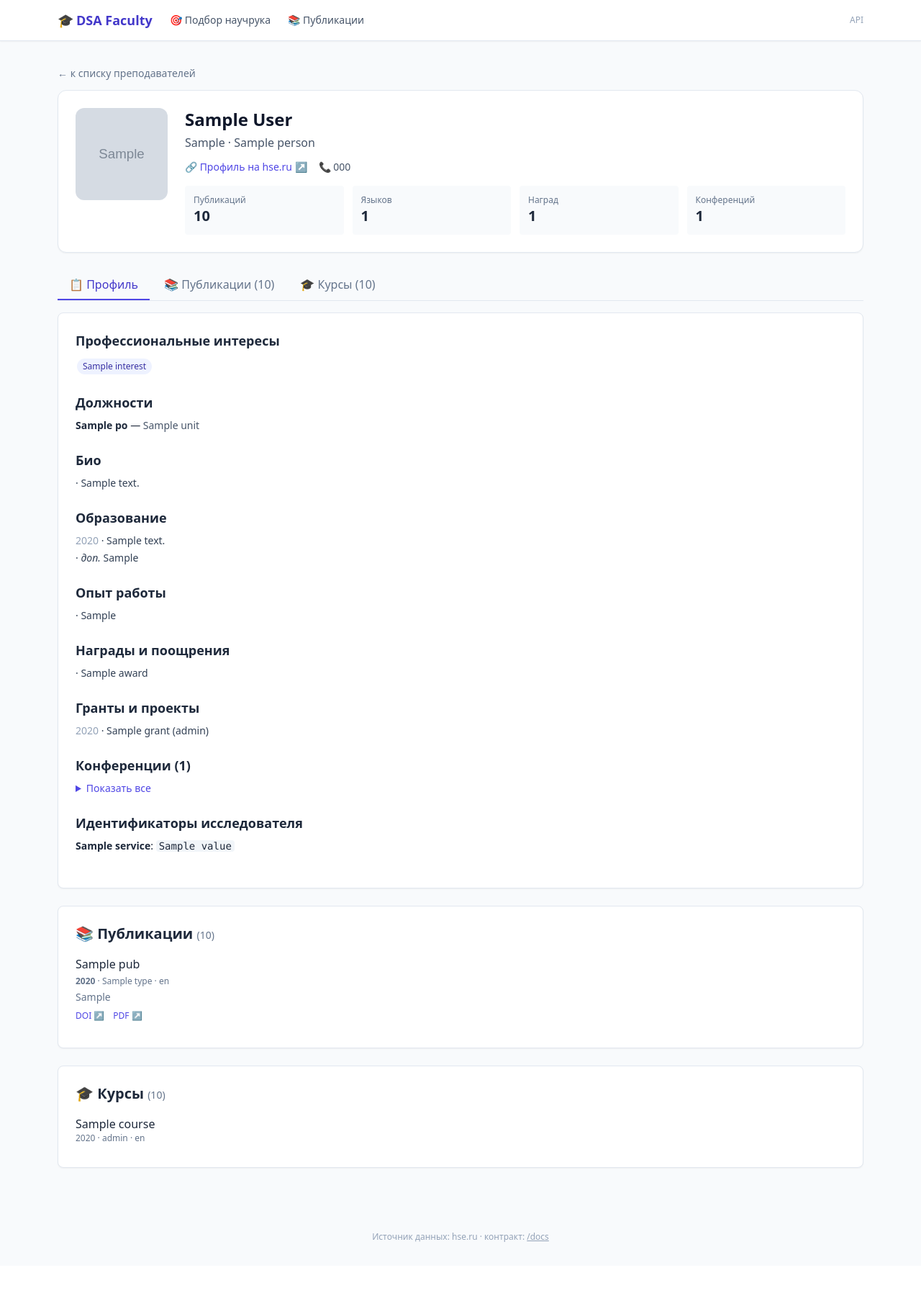
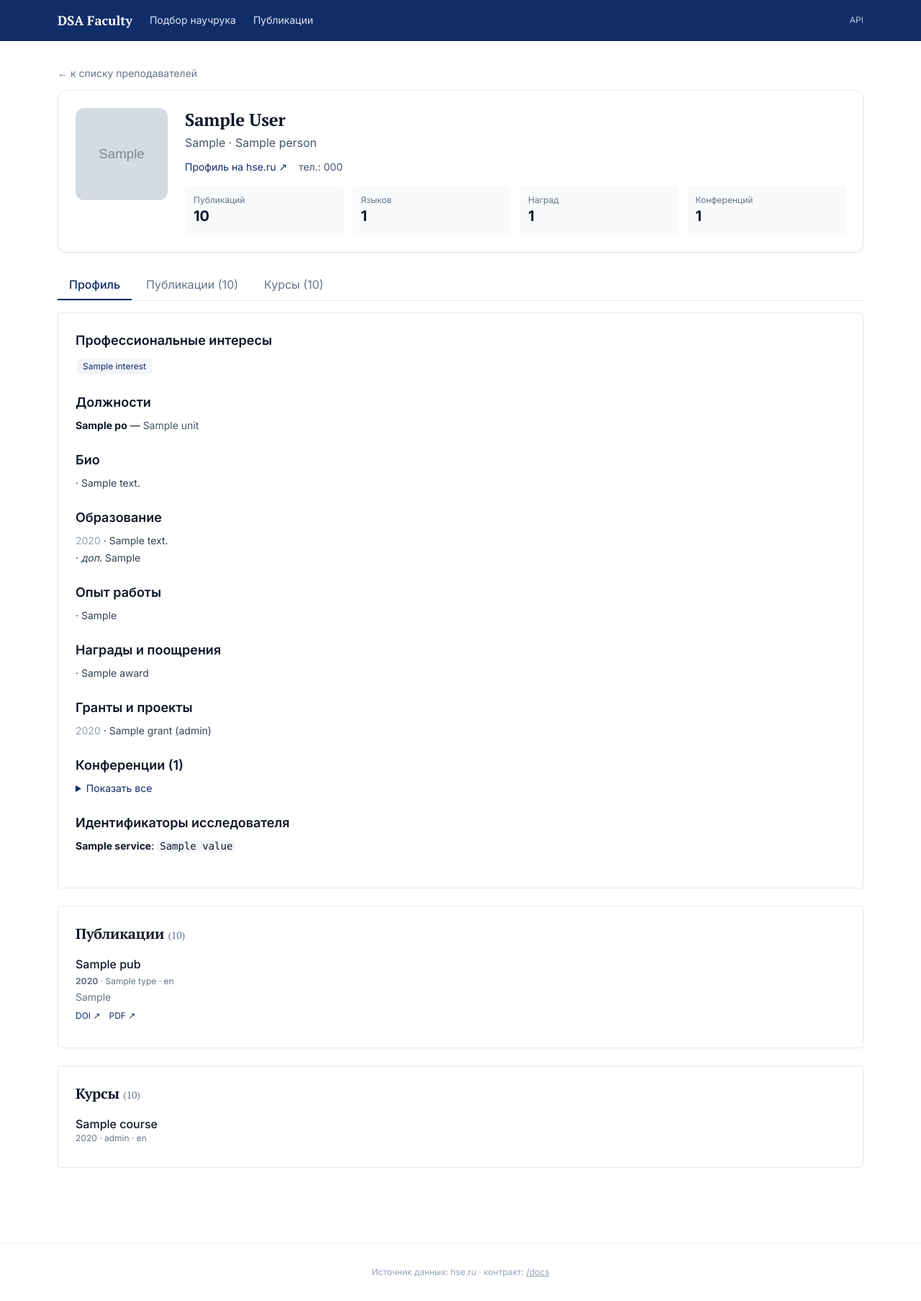
Before and after one commit to iagafoshin/dsa-faculty-service, a FastAPI app: template templates/profile.html in a window 1280 px wide. Shown: the whole page at 72% size. Before the commit the page ends 1725 px from the top, so only its background shows below. Run offline with FastAPI, Linux system fonts and the light colour scheme; the template is opened without the code that fills it: most values are stand-ins (such as "Sample title", 1, 10 or a date in 2020); grey boxes marked "Sample" are stand-in pictures; some libraries are stand-ins or nearby versions.

Commit message:
polished UI with faculty filter and richer cards

```diff
--- a/templates/admin_job.html
+++ b/templates/admin_job.html
@@ -7,7 +7,7 @@
   <meta http-equiv="refresh" content="3">
 {% endif %}
 
-<a href="/admin" class="text-sm text-slate-500 hover:text-indigo-700">← к списку джобов</a>
+<a href="/admin" class="text-sm text-slate-500 hover:text-hse-700">← к списку джобов</a>
 
 <div class="bg-white rounded-xl shadow-sm border border-slate-200 p-6 mt-3">
   <div class="flex items-center justify-between gap-3">
@@ -15,7 +15,7 @@
     {% if job.status == 'done' %}<span class="px-2 py-1 rounded text-sm bg-emerald-100 text-emerald-700">✓ done</span>
     {% elif job.status == 'failed' %}<span class="px-2 py-1 rounded text-sm bg-rose-100 text-rose-700">✗ failed</span>
     {% elif job.status == 'cancelled' %}<span class="px-2 py-1 rounded text-sm bg-slate-100 text-slate-600">⊘ cancelled</span>
-    {% elif job.status == 'running' %}<span class="px-2 py-1 rounded text-sm bg-indigo-100 text-indigo-700">⟳ running</span>
+    {% elif job.status == 'running' %}<span class="px-2 py-1 rounded text-sm bg-hse-100 text-hse-700">⟳ running</span>
     {% elif job.status == 'queued' %}<span class="px-2 py-1 rounded text-sm bg-amber-100 text-amber-700">… queued</span>
     {% elif job.status == 'cancelling' %}<span class="px-2 py-1 rounded text-sm bg-amber-100 text-amber-700">⌛ cancelling</span>
     {% endif %}
--- a/templates/base.html
+++ b/templates/base.html
@@ -4,46 +4,83 @@
   <meta charset="utf-8">
   <meta name="viewport" content="width=device-width, initial-scale=1">
   <title>{% block title %}DSA Faculty{% endblock %}</title>
+  <link rel="preconnect" href="https://fonts.googleapis.com">
+  <link rel="preconnect" href="https://fonts.gstatic.com" crossorigin>
+  <link href="https://fonts.googleapis.com/css2?family=PT+Serif:ital,wght@0,400;0,700;1,400&family=Inter:wght@400;500;600;700&display=swap" rel="stylesheet">
   <script src="https://cdn.tailwindcss.com"></script>
+  <script>
+    // HSE-палитра: тёмный navy с акцентом, минимум градиентов.
+    tailwind.config = {
+      theme: {
+        extend: {
+          colors: {
+            hse: {
+              50: '#f3f5fa',
+              100: '#e2e7f1',
+              200: '#bcc6dd',
+              300: '#8294b9',
+              500: '#3c4d80',
+              600: '#26356a',
+              700: '#102d69',   // основной фирменный navy
+              800: '#0b2256',
+              900: '#071a44',
+            },
+          },
+          fontFamily: {
+            sans: ['Inter', 'system-ui', 'sans-serif'],
+            serif: ['"PT Serif"', 'Charter', 'Georgia', 'serif'],
+          },
+          borderRadius: {
+            DEFAULT: '4px',
+            'lg': '4px',
+            'md': '4px',
+          },
+        },
+      },
+    };
+  </script>
   <style>
-    .chip { display:inline-block; padding: 2px 8px; border-radius: 9999px;
-            background: #eef2ff; color: #3730a3; font-size: 0.75rem;
+    body { font-family: 'Inter', system-ui, sans-serif; }
+    h1, h2 { font-family: 'PT Serif', Charter, Georgia, serif; letter-spacing: -0.01em; }
+    .chip { display:inline-block; padding: 2px 8px; border-radius: 3px;
+            background: #f3f5fa; color: #102d69; font-size: 0.75rem;
             margin: 1px 2px; }
-    .progress { background: #e5e7eb; height: 6px; border-radius: 3px; overflow:hidden; }
-    .progress > div { background: #4f46e5; height: 100%; }
+    .progress { background: #e5e7eb; height: 6px; border-radius: 2px; overflow:hidden; }
+    .progress > div { background: #102d69; height: 100%; }
     .truncate-2 { display:-webkit-box; -webkit-line-clamp: 2; -webkit-box-orient: vertical; overflow: hidden; }
-    .tier-badge { display:inline-block; padding: 2px 10px; border-radius: 9999px;
-                  font-size: 0.7rem; font-weight: 500; letter-spacing: 0.01em; }
+    .tier-badge { display:inline-block; padding: 2px 10px; border-radius: 2px;
+                  font-size: 0.7rem; font-weight: 500; letter-spacing: 0.02em;
+                  text-transform: uppercase; }
     .tier-strong { background: #dcfce7; color: #166534; }
     .tier-medium { background: #fef3c7; color: #92400e; }
     .tier-weak   { background: #f1f5f9; color: #64748b; }
-    .query-chip { display:inline-block; padding: 4px 10px; border-radius: 9999px;
-                  background: #f1f5f9; color: #475569; font-size: 0.75rem;
-                  border: 1px solid #e2e8f0; cursor: pointer;
+    .query-chip { display:inline-block; padding: 4px 10px; border-radius: 2px;
+                  background: #fff; color: #102d69; font-size: 0.78rem;
+                  border: 1px solid #bcc6dd; cursor: pointer;
                   transition: background 0.15s, color 0.15s, border-color 0.15s; }
-    .query-chip:hover { background: #eef2ff; color: #3730a3; border-color: #c7d2fe; }
+    .query-chip:hover { background: #102d69; color: #fff; border-color: #102d69; }
   </style>
 </head>
-<body class="bg-slate-50 text-slate-800">
+<body class="bg-white text-slate-900">
 
-<nav class="sticky top-0 z-10 bg-white shadow-sm border-b border-slate-200">
-  <div class="max-w-6xl mx-auto px-3 sm:px-4 h-14 flex items-center gap-3 sm:gap-6">
-    <a href="/" class="font-bold text-lg text-indigo-700 whitespace-nowrap">🎓<span class="hidden sm:inline ml-1">DSA Faculty</span></a>
-    <a href="/" class="text-sm text-slate-600 hover:text-indigo-700 whitespace-nowrap">🎯<span class="hidden sm:inline ml-1">Подбор научрука</span></a>
-    <a href="/publications" class="text-sm text-slate-600 hover:text-indigo-700 whitespace-nowrap">📚<span class="hidden sm:inline ml-1">Публикации</span></a>
+<nav class="sticky top-0 z-10 bg-hse-700 text-white border-b border-hse-800">
+  <div class="max-w-6xl mx-auto px-4 h-14 flex items-center gap-6">
+    <a href="/" class="font-serif font-bold text-lg whitespace-nowrap">DSA Faculty</a>
+    <a href="/" class="text-sm text-hse-100 hover:text-white whitespace-nowrap">Подбор научрука</a>
+    <a href="/publications" class="text-sm text-hse-100 hover:text-white whitespace-nowrap">Публикации</a>
     {# /admin доступен напрямую через URL, но из навбара пока скрыт —
        страница без аутентификации, не палим в публичной шапке. #}
-    <div class="ml-auto text-xs text-slate-400">
-      <a href="/docs" class="hover:text-slate-600">API</a>
+    <div class="ml-auto text-xs text-hse-200">
+      <a href="/docs" class="hover:text-white">API</a>
     </div>
   </div>
 </nav>
 
-<main class="max-w-6xl mx-auto px-3 sm:px-4 py-6 sm:py-8">
+<main class="max-w-6xl mx-auto px-4 py-6 sm:py-8">
   {% block content %}{% endblock %}
 </main>
 
-<footer class="text-center text-xs text-slate-400 py-8">
+<footer class="text-center text-xs text-slate-400 py-8 border-t border-slate-100 mt-12">
   Источник данных: hse.ru · контракт: <a href="/docs" class="underline">/docs</a>
 </footer>
 
--- a/templates/profile.html
+++ b/templates/profile.html
@@ -3,14 +3,14 @@
 
 {% block content %}
 
-<a href="/persons" class="text-sm text-slate-500 hover:text-indigo-700">← к списку преподавателей</a>
+<a href="/persons" class="text-sm text-slate-500 hover:text-hse-700">← к списку преподавателей</a>
 
 <div class="bg-white rounded-xl shadow-sm border border-slate-200 p-4 sm:p-6 mt-3 mb-6">
   <div class="flex flex-col sm:flex-row gap-4 sm:gap-6">
     {% if person.avatar %}
       <img src="{{ person.avatar }}" class="w-24 h-24 sm:w-32 sm:h-32 rounded-xl object-cover flex-shrink-0 self-center sm:self-start">
     {% else %}
-      <div class="w-24 h-24 sm:w-32 sm:h-32 rounded-xl bg-slate-100 flex items-center justify-center text-slate-400 text-4xl sm:text-5xl flex-shrink-0 self-center sm:self-start">👤</div>
+      <div class="w-24 h-24 sm:w-32 sm:h-32 rounded bg-hse-50 flex items-center justify-center text-hse-700 font-serif text-5xl sm:text-6xl flex-shrink-0 self-center sm:self-start">{{ person.full_name[:1] }}</div>
     {% endif %}
     <div class="flex-1 min-w-0">
       <h1 class="text-xl sm:text-2xl font-bold text-slate-900">{{ person.full_name }}</h1>
@@ -19,8 +19,8 @@
         {% if person.campus_name %} · {{ person.campus_name }}{% endif %}
       </p>
       <div class="mt-3 flex flex-wrap gap-x-4 gap-y-1 text-sm">
-        <a href="{{ person.profile_url }}" target="_blank" class="text-indigo-600 hover:underline">🔗 Профиль на hse.ru ↗</a>
-        {% if person.contacts.phones %}<span class="text-slate-600">📞 {{ person.contacts.phones }}</span>{% endif %}
+        <a href="{{ person.profile_url }}" target="_blank" class="text-hse-700 hover:underline">Профиль на hse.ru ↗</a>
+        {% if person.contacts.phones %}<span class="text-slate-600">тел.: {{ person.contacts.phones }}</span>{% endif %}
       </div>
 
       <div class="grid grid-cols-2 sm:grid-cols-4 gap-2 sm:gap-3 mt-4">
@@ -35,13 +35,13 @@
 
 {# === Tabs via anchor links — scrollable horizontally on mobile === #}
 <div class="border-b border-slate-200 mb-4 flex gap-1 overflow-x-auto -mx-3 px-3 sm:mx-0 sm:px-0">
-  <a href="#profile" class="tab-link px-3 sm:px-4 py-2 border-b-2 border-indigo-600 text-indigo-700 font-medium whitespace-nowrap text-sm sm:text-base">📋 Профиль</a>
-  <a href="#publications" class="tab-link px-3 sm:px-4 py-2 border-b-2 border-transparent text-slate-500 hover:text-indigo-700 whitespace-nowrap text-sm sm:text-base">📚 Публикации ({{ pub_total }})</a>
-  <a href="#courses" class="tab-link px-3 sm:px-4 py-2 border-b-2 border-transparent text-slate-500 hover:text-indigo-700 whitespace-nowrap text-sm sm:text-base">🎓 Курсы ({{ course_total }})</a>
+  <a href="#profile" class="tab-link px-3 sm:px-4 py-2 border-b-2 border-hse-700 text-hse-700 font-medium whitespace-nowrap text-sm sm:text-base">Профиль</a>
+  <a href="#publications" class="tab-link px-3 sm:px-4 py-2 border-b-2 border-transparent text-slate-500 hover:text-hse-700 whitespace-nowrap text-sm sm:text-base">Публикации ({{ pub_total }})</a>
+  <a href="#courses" class="tab-link px-3 sm:px-4 py-2 border-b-2 border-transparent text-slate-500 hover:text-hse-700 whitespace-nowrap text-sm sm:text-base">Курсы ({{ course_total }})</a>
 </div>
 
 {# === Profile tab === #}
-<section id="profile" class="bg-white rounded-lg shadow-sm border border-slate-200 p-6 mb-6">
+<section id="profile" class="bg-white rounded border border-slate-200 p-6 mb-6">
 
   {% if person.interests %}
   <div class="mb-6">
@@ -115,7 +115,7 @@
   <div class="mb-6">
     <h3 class="font-semibold text-lg mb-2">Конференции ({{ person.conferences|length }})</h3>
     <details class="text-sm text-slate-700">
-      <summary class="cursor-pointer text-indigo-600">Показать все</summary>
+      <summary class="cursor-pointer text-hse-700">Показать все</summary>
       <ul class="space-y-1 mt-2">
         {% for c in person.conferences %}<li>· {{ c }}</li>{% endfor %}
       </ul>
@@ -129,7 +129,7 @@
     <ul class="space-y-1 text-sm">
       {% for service, value in person.research_ids.items() %}
         <li><b>{{ service }}</b>:
-          {% if value.startswith('http') %}<a href="{{ value }}" target="_blank" class="text-indigo-600 hover:underline">{{ value }}</a>
+          {% if value.startswith('http') %}<a href="{{ value }}" target="_blank" class="text-hse-700 hover:underline">{{ value }}</a>
           {% else %}<code class="bg-slate-100 px-1 rounded">{{ value }}</code>{% endif %}
         </li>
       {% endfor %}
@@ -139,8 +139,8 @@
 </section>
 
 {# === Publications tab === #}
-<section id="publications" class="bg-white rounded-lg shadow-sm border border-slate-200 p-6 mb-6">
-  <h2 class="text-xl font-bold mb-4">📚 Публикации <span class="text-sm font-normal text-slate-500">({{ pub_total }})</span></h2>
+<section id="publications" class="bg-white rounded border border-slate-200 p-6 mb-6">
+  <h2 class="text-xl font-bold mb-4">Публикации <span class="text-sm font-normal text-slate-500">({{ pub_total }})</span></h2>
   {% if not pubs %}
     <p class="text-slate-500 italic">Нет публикаций.</p>
   {% else %}
@@ -157,8 +157,8 @@
           <p class="text-sm text-slate-500 mt-1 truncate-2">{{ pub.abstract_ru or pub.abstract_en }}</p>
         {% endif %}
         <div class="flex gap-3 mt-2 text-xs">
-          {% if pub.doi_url %}<a href="{{ pub.doi_url }}" target="_blank" class="text-indigo-600 hover:underline">DOI ↗</a>{% endif %}
-          {% if pub.document_url %}<a href="{{ pub.document_url }}" target="_blank" class="text-indigo-600 hover:underline">PDF ↗</a>{% endif %}
+          {% if pub.doi_url %}<a href="{{ pub.doi_url }}" target="_blank" class="text-hse-700 hover:underline">DOI ↗</a>{% endif %}
+          {% if pub.document_url %}<a href="{{ pub.document_url }}" target="_blank" class="text-hse-700 hover:underline">PDF ↗</a>{% endif %}
         </div>
       </div>
       {% endfor %}
@@ -174,19 +174,21 @@
 </section>
 
 {# === Courses tab === #}
-<section id="courses" class="bg-white rounded-lg shadow-sm border border-slate-200 p-6 mb-6">
-  <h2 class="text-xl font-bold mb-4">🎓 Курсы <span class="text-sm font-normal text-slate-500">({{ course_total }})</span></h2>
+<section id="courses" class="bg-white rounded border border-slate-200 p-6 mb-6">
+  <h2 class="text-xl font-bold mb-4">Курсы <span class="text-sm font-normal text-slate-500">({{ course_total }})</span></h2>
   {% if not courses %}
     <p class="text-slate-500 italic">Нет курсов.</p>
   {% else %}
     <ul class="space-y-2">
       {% for c in courses %}
       <li class="border-b border-slate-100 pb-2 last:border-b-0">
-        <p class="font-medium">{{ c.title }}</p>
+        <p class="font-medium">{{ c.title }}
+          {% if c.times_taught > 1 %}<span class="text-xs text-slate-400 font-normal">· {{ c.times_taught }} раза</span>{% endif %}
+        </p>
         <p class="text-xs text-slate-500">
-          {% if c.academic_year %}{{ c.academic_year }}{% endif %}
-          {% if c.level %} · {{ c.level }}{% endif %}
-          {% if c.language %} · {{ c.language }}{% endif %}
+          {% if c.years %}{{ c.years|join(', ') }}{% endif %}
+          {% if c.levels %} · {{ c.levels|join(' / ') }}{% endif %}
+          {% if c.languages %} · {{ c.languages|join(' / ') }}{% endif %}
         </p>
       </li>
       {% endfor %}
```
Also changed, not shown: app/ui.py (+76 -12 lines), app/vector_search.py (+20 -1 lines), templates/admin.html (+6 -6 lines), templates/home.html (+62 -34 lines), templates/publications.html (+13 -13 lines).
